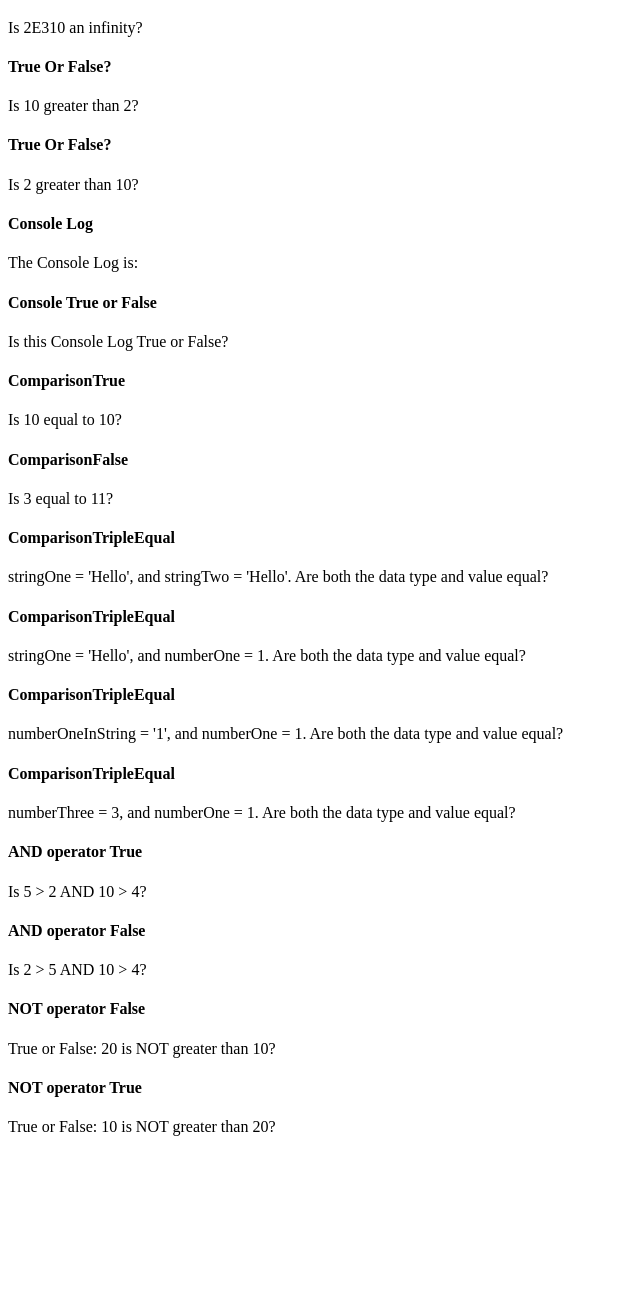
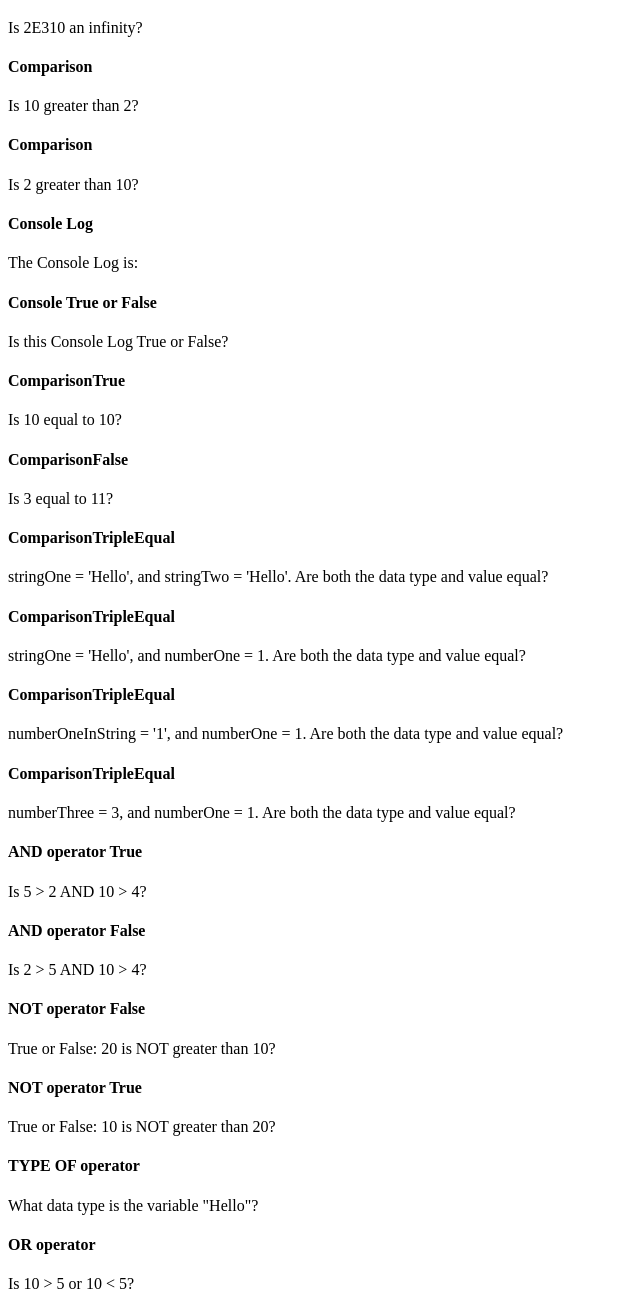
Before and after one commit to heyitspham/JavaScript-Projects, a plain HTML site: page Basic JavaScript Projects/Project5_comparisons_type_coercion/index.html in a window 1280 px wide. Shown: the part 382-1680 px from the top of the page, without its empty margins (0-640 px from the left). Before the commit the page ends 1534 px from the top, so only its background shows below. Drawn offline with Linux system fonts and the light colour scheme.

Commit message:
Added TypeOf and OR operators. Switched > to <.

```diff
--- a/Basic JavaScript Projects/Project5_comparisons_type_coercion/JS/main.js
+++ b/Basic JavaScript Projects/Project5_comparisons_type_coercion/JS/main.js
@@ -25,7 +25,7 @@ function TenGreaterTwo() {
 }
 
 function TwoGreaterTen() {
-    document.getElementById("TwoGreaterTen").innerHTML = 2 > 10; //value comparison: False.
+    document.getElementById("TwoGreaterTen").innerHTML = 10 < 2; //value comparison: False.
 }
 
 function ConsoleLog() {
@@ -81,6 +81,14 @@ function NotOpFalse() {
     document.getElementById("NotOpFalse").innerHTML = !(10 > 20); //10 is NOT greater than 20: True.
 }
 
+function TypeOfOp() {
+    document.getElementById("TypeOfOp").innerHTML = typeof "Hello"; //TypeOf operator. outputs String.
+}
+
+function OrOp() {
+    document.getElementById("OrOp").innerHTML = 10 > 5 || 10 < 5; //10 > 5: True. 10 < 5: False. OR operator: True.
+}
+
 /*
 function () {
     document.getElementById("").innerHTML =
--- a/Basic JavaScript Projects/Project5_comparisons_type_coercion/index.html
+++ b/Basic JavaScript Projects/Project5_comparisons_type_coercion/index.html
@@ -21,10 +21,10 @@
         <h4>NegInfinity</h4>
         <p id="NegInfinity" onclick="NumNegInfinity()">Is 2E310 an infinity?</p>
 
-        <h4>True Or False?</h4>
+        <h4>Comparison</h4>
         <p id="TenGreaterTwo" onclick="TenGreaterTwo()">Is 10 greater than 2?</p>
 
-        <h4>True Or False?</h4>
+        <h4>Comparison</h4>
         <p id="TwoGreaterTen" onclick="TwoGreaterTen()">Is 2 greater than 10?</p>
 
         <h4>Console Log</h4>
@@ -63,6 +63,12 @@
         <h4>NOT operator True</h4>
         <p id="NotOpFalse" onclick="NotOpFalse()">True or False: 10 is NOT greater than 20?</p>
 
+        <h4>TYPE OF operator</h4>
+        <p id="TypeOfOp" onclick="TypeOfOp()">What data type is the variable "Hello"?</p>
+
+        <h4>OR operator</h4>
+        <p id="OrOp" onclick="OrOp()">Is 10 > 5 or 10 < 5?</p>
+
         <!--
         <h4></h4>
         <p id="" onclick="()"></p>
```
